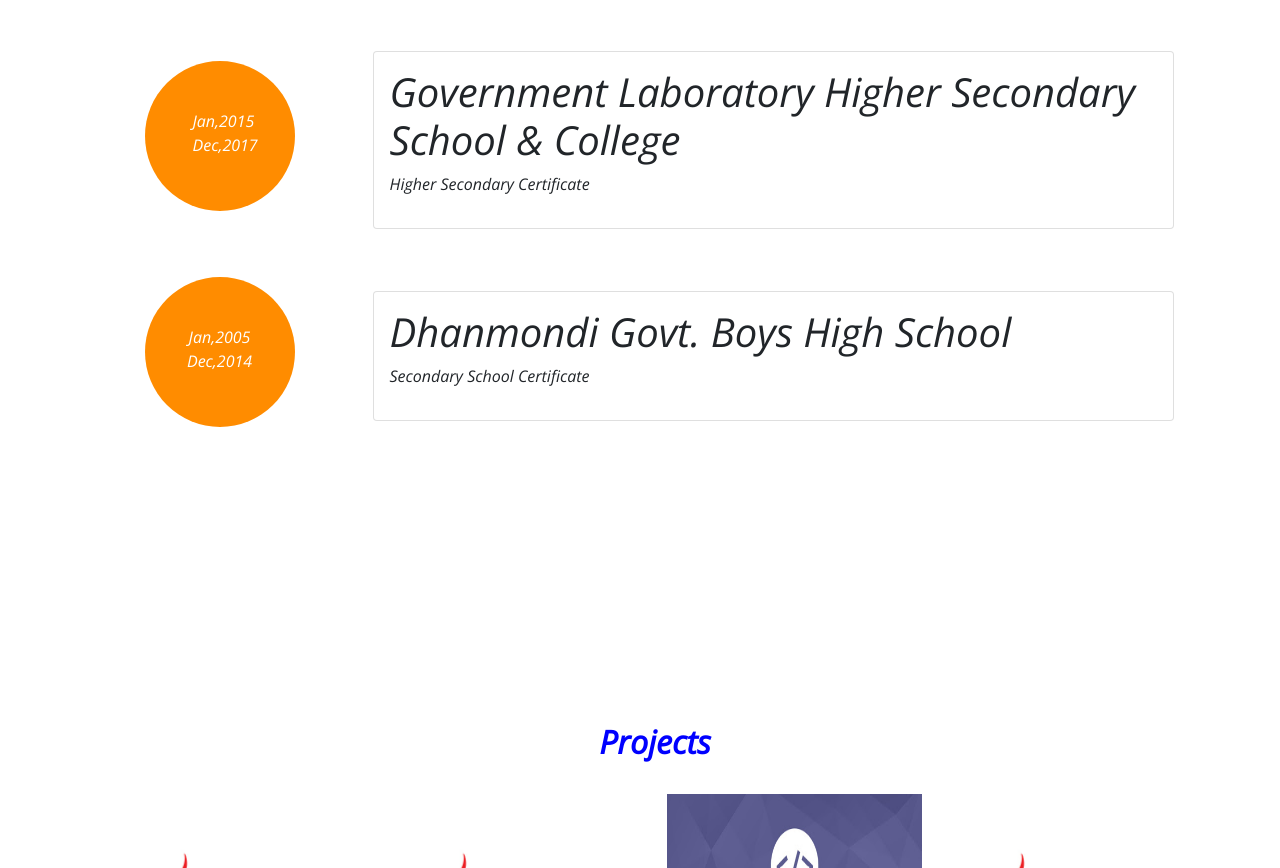
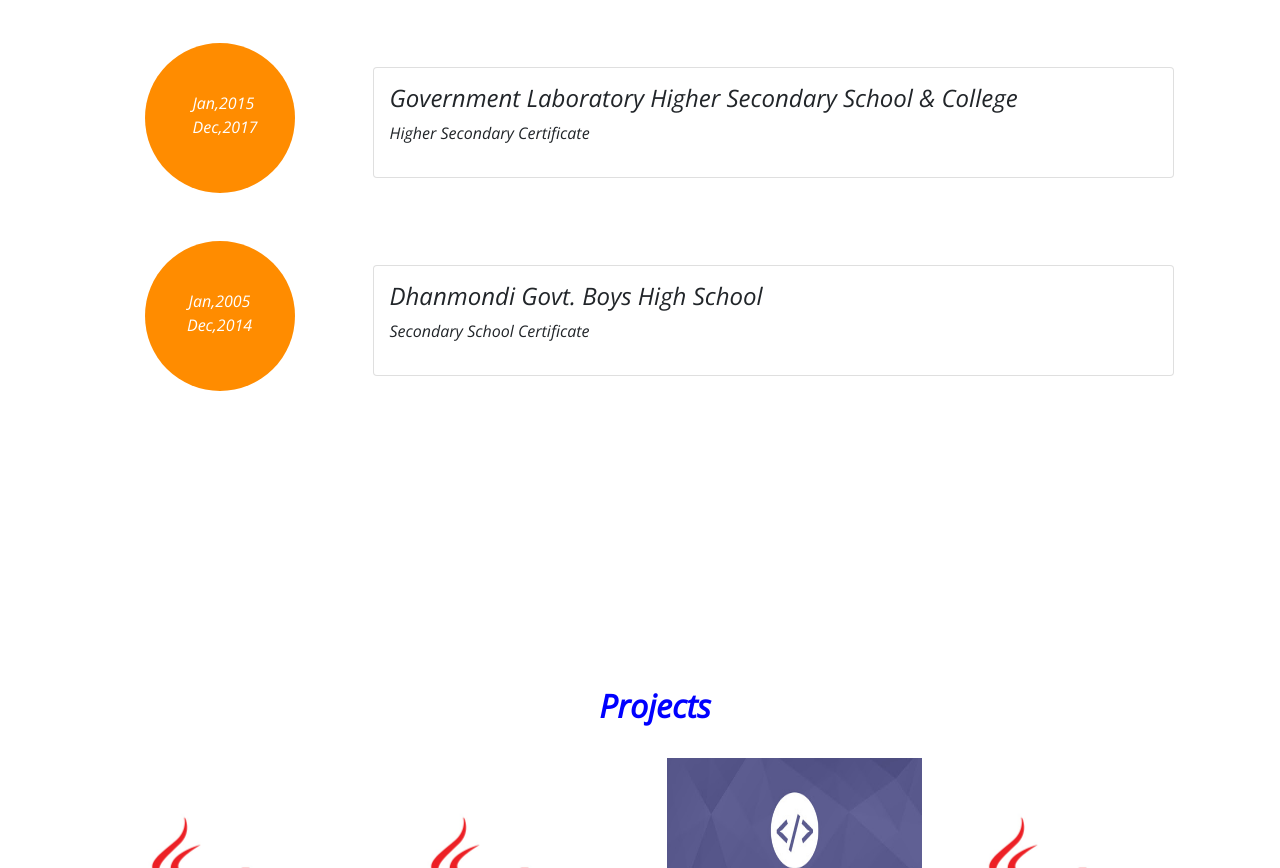
Before and after one commit to AsifHasanChowdhury/asifshimanto, a plain HTML site: page index.html in a window 1280 px wide. Shown: the part 974-1842 px from the top of the page. Drawn offline with nearby package versions, Linux system fonts and the light colour scheme.

Commit message:
Update index.html

```diff
--- a/index.html
+++ b/index.html
@@ -197,7 +197,7 @@
               <!--bootstrap class -->
               <div class="card-body">
                 <!--bootstrap class-->
-                <h1>Government Laboratory Higher Secondary School & College</h1>
+                <h4>Government Laboratory Higher Secondary School & College</h4>
                 <p>Higher Secondary Certificate</p>
               </div>
             </div>
@@ -225,7 +225,7 @@
               <!--bootstrap class -->
               <div class="card-body">
                 <!--bootstrap class-->
-                  <h1>Dhanmondi Govt. Boys High School</h1>
+                  <h4>Dhanmondi Govt. Boys High School</h4>
                 <p> Secondary School Certificate</p>
 
               </div>
```
